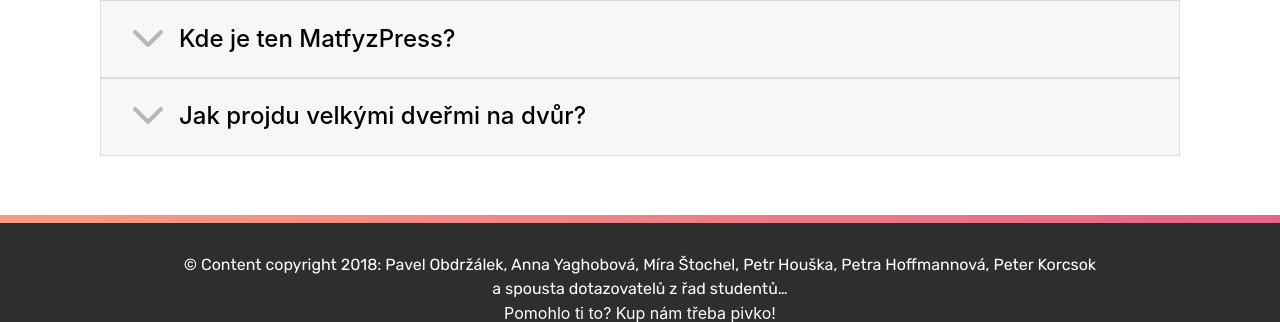
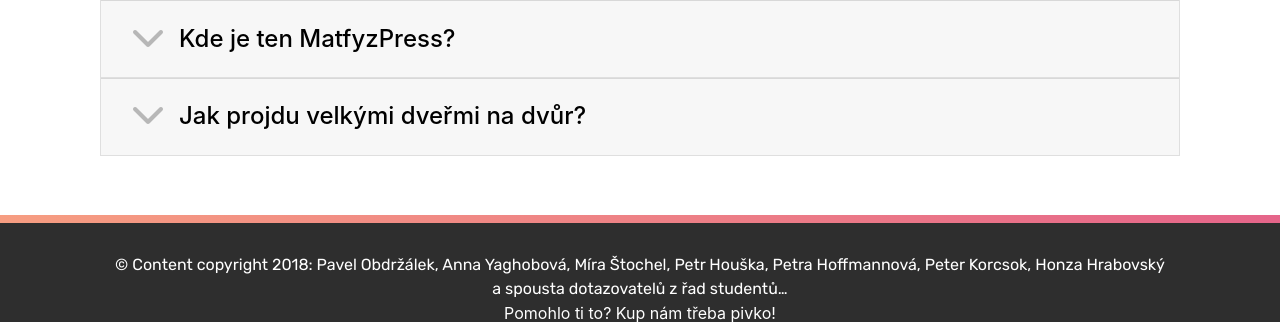
Before and after one commit to PObdr/matfyzFAQ, a PHP site: page /?stat=1 in a window 1280 px wide. Shown: the part 5191-5513 px from the top of the page. Run offline with PHP 8.4, Linux system fonts and the light colour scheme; data that the repository does not hold is empty.

Commit message:
pridan Honza Hrabovsky do paticky

```diff
--- a/index.php
+++ b/index.php
@@ -157,7 +157,7 @@ foreach($nazvy as $nazev){vypisSekci($nazev[0], $nazev[1], $nazev[2]);}
         <div class="media-container-row align-center mbr-white">
             <div class="col-12">
                 <h6 class="mbr-text mb-0 mbr-fonts-style display-7" style="font-weight:normal;">
-                    &copy; Content copyright 2018<?=(date('Y')>2018?' - '.date('Y'):'')?>: <a href="http://pobdr.matfyz.cz" class="text-white">Pavel Obdržálek</a>, <a href="http://www.ms.mff.cuni.cz/~yaghoboa/" class="text-white">Anna Yaghobová</a>, Míra Štochel, Petr Houška, Petra Hoffmannová, Peter Korcsok<br />a spousta dotazovatelů z řad studentů…
+                    &copy; Content copyright 2018<?=(date('Y')>2018?' - '.date('Y'):'')?>: <a href="http://pobdr.matfyz.cz" class="text-white">Pavel Obdržálek</a>, <a href="http://www.ms.mff.cuni.cz/~yaghoboa/" class="text-white">Anna Yaghobová</a>, Míra Štochel, Petr Houška, Petra Hoffmannová, Peter Korcsok, Honza Hrabovský<br />a spousta dotazovatelů z řad studentů…
                 </h6>
                 Pomohlo ti to? Kup nám třeba pivko! <form action="https://www.paypal.com/cgi-bin/webscr" method="post" target="_top">
 <input type="hidden" name="cmd" value="_s-xclick">
```
